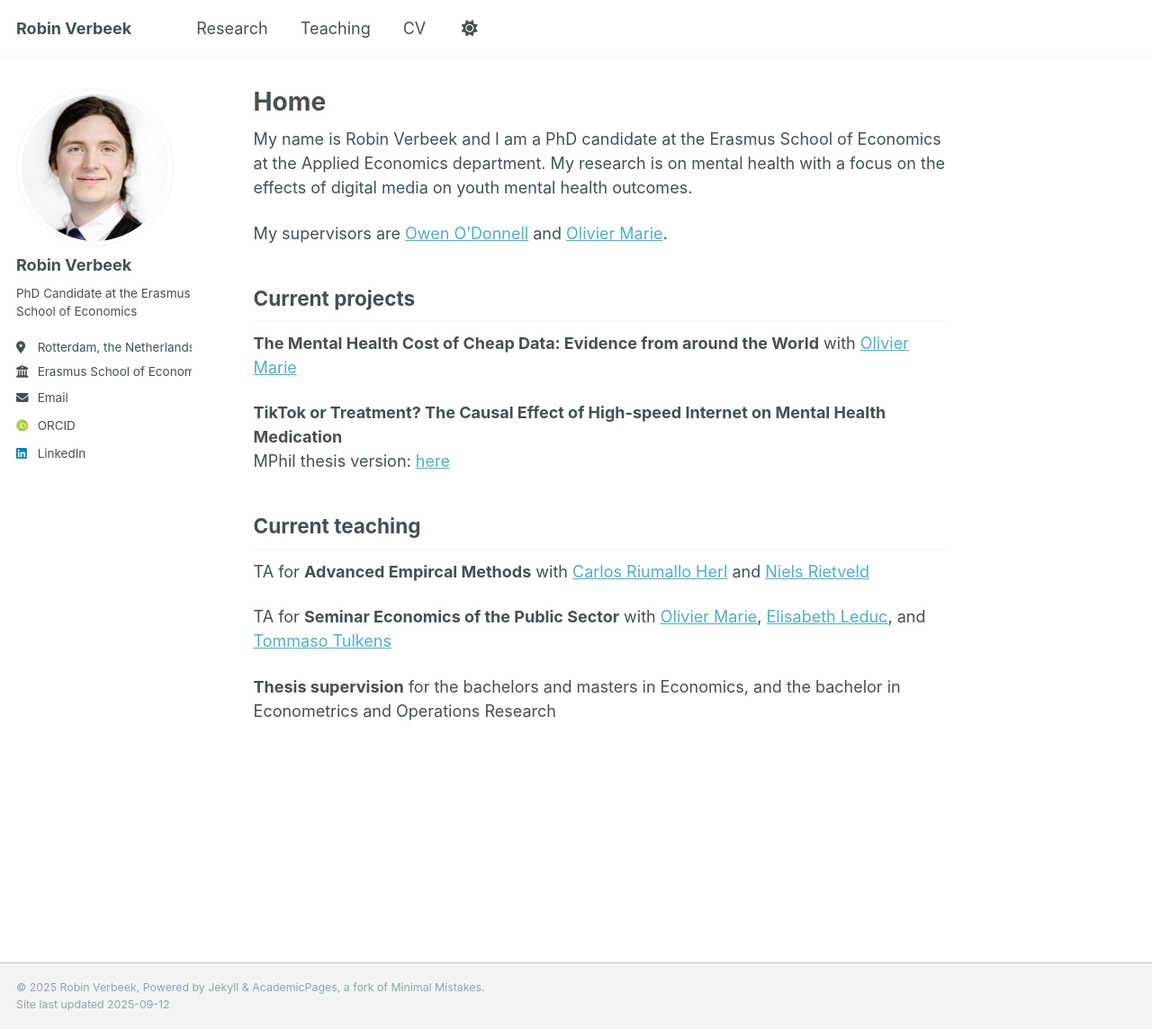
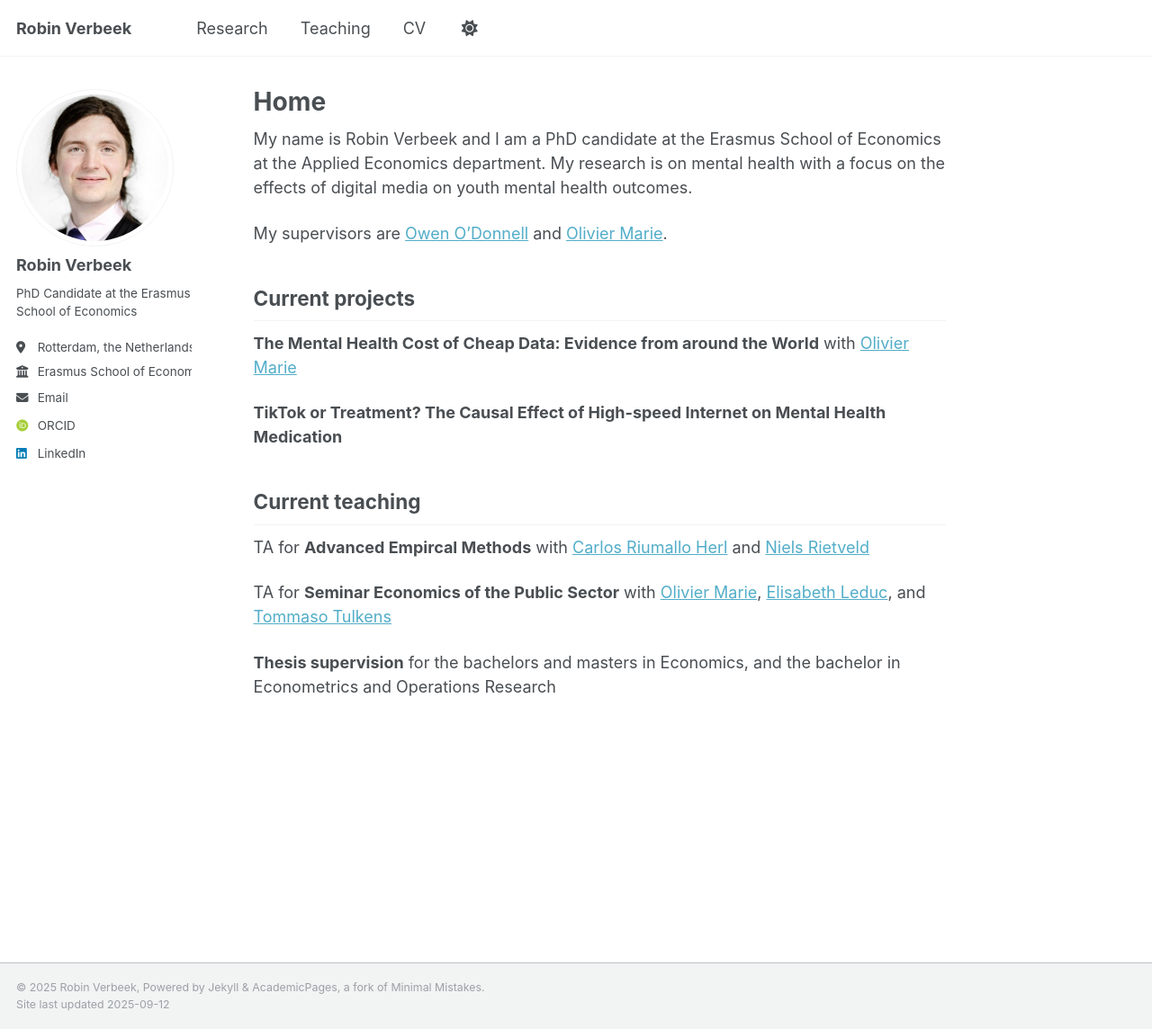
Before and after one commit to RobinV1/robinv1.github.io, a Jekyll site: the page built from _pages/about.md, in a window 1280 px wide and 1144 px high. Shown: the whole window at 90% size. Built offline with Jekyll 4.4.1, drawn with Linux system fonts in a browser that asks for light colours; some web fonts are replaced.

Commit message:
Update about.md

```diff
--- a/_pages/about.md
+++ b/_pages/about.md
@@ -14,7 +14,7 @@ My supervisors are [Owen O'Donnell](https://www.eur.nl/en/ese/people/owen-odonne
 **The Mental Health Cost of Cheap Data: Evidence from around the World** with [Olivier Marie](https://sites.google.com/site/oliviermarie/)
 
 **TikTok or Treatment? The Causal Effect of High-speed Internet on Mental Health Medication**
-MPhil thesis version: [here](/files/Tiktok or treatment MPhil thesis Robin.pdf)
+<!-- MPhil thesis version: [here](/files/Tiktok or treatment MPhil thesis Robin.pdf) -->
 
 ## Current teaching
 TA for **Advanced Empircal Methods** with [Carlos Riumallo Herl](https://www.eur.nl/en/people/carlos-riumallo-herl) and [Niels Rietveld](https://www.eur.nl/en/people/niels-rietveld)
```
